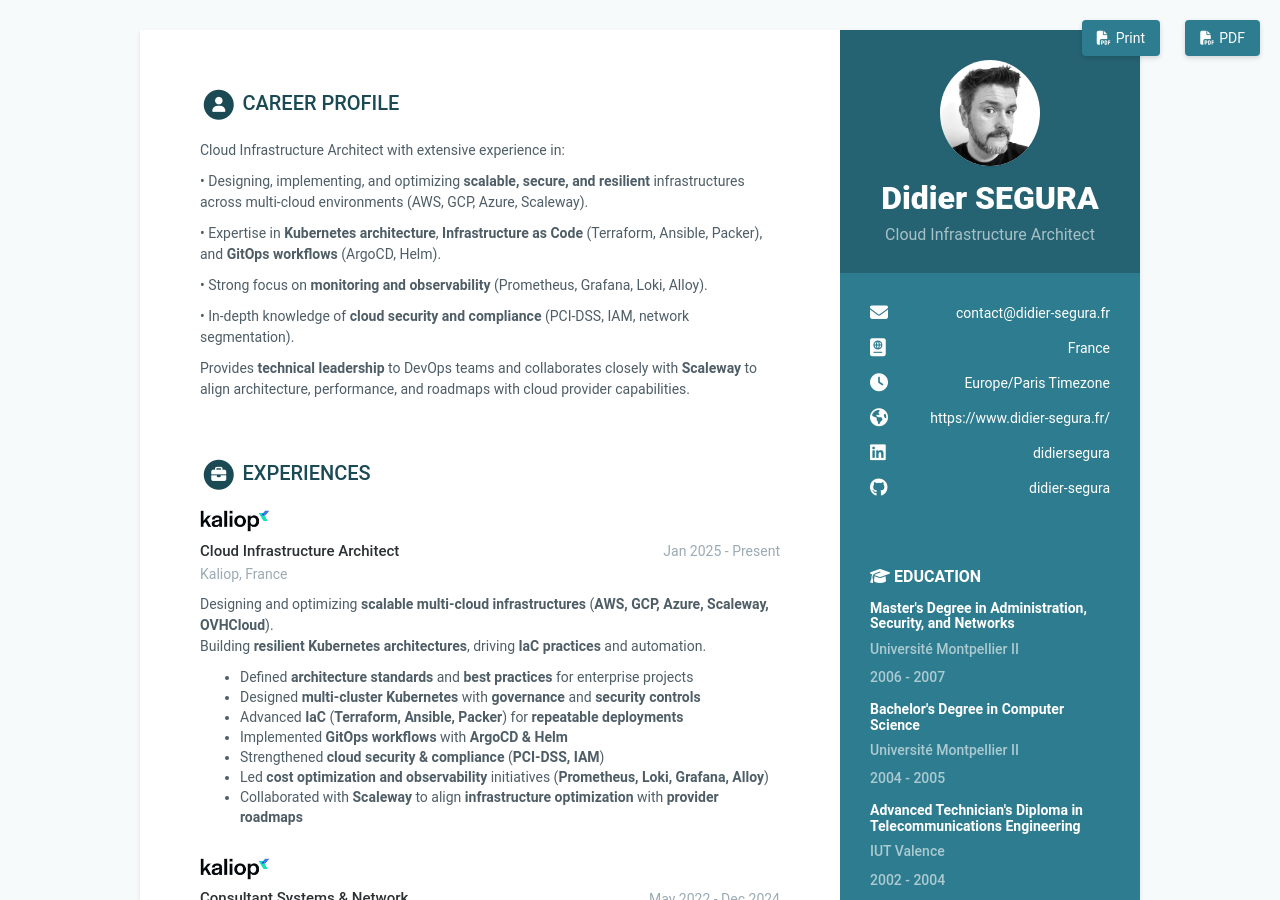
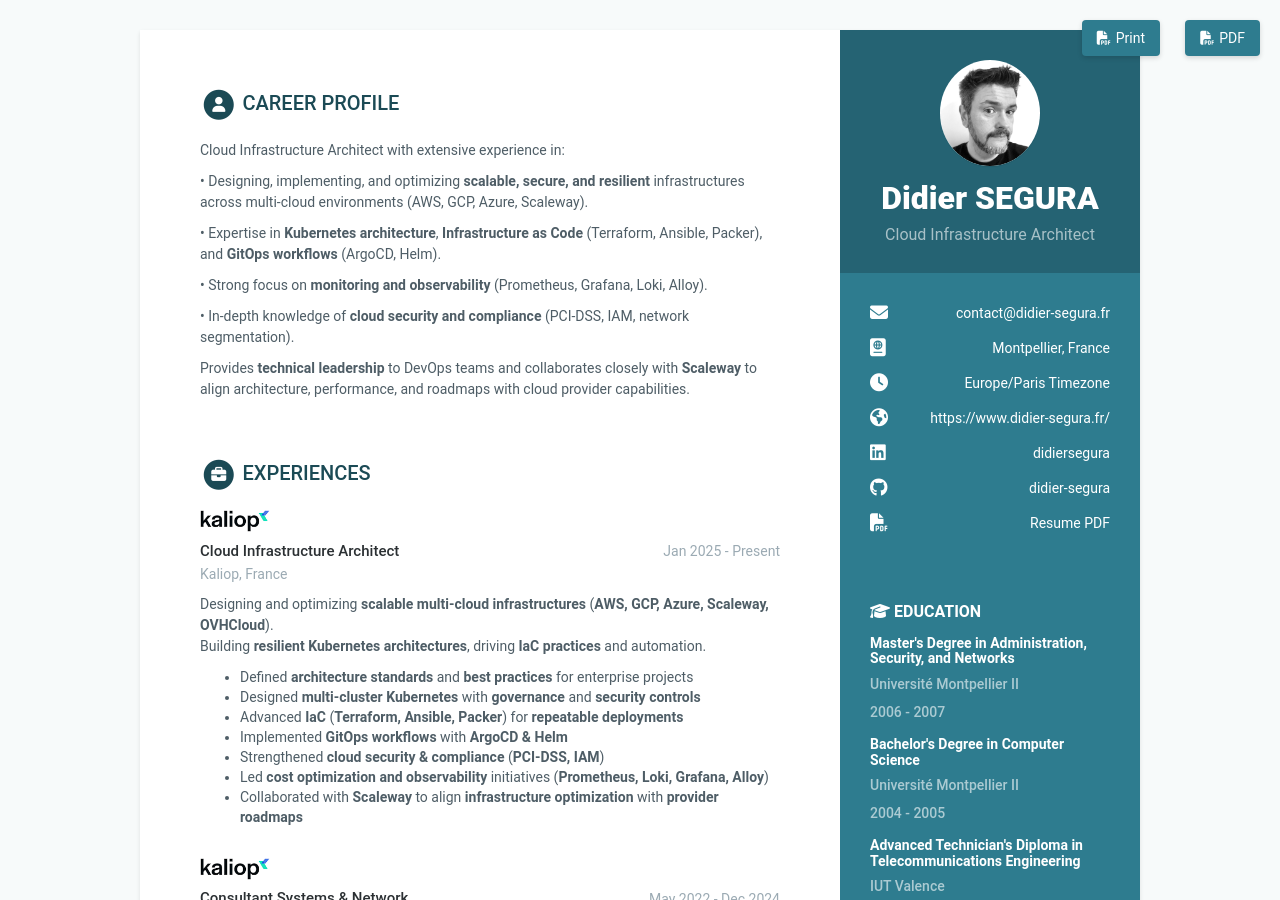
Before and after one commit to didier-segura/digital-cv, a Jekyll site: the page built from index.html, in a window 1280 px wide and 900 px high. Built offline with Jekyll 4.4.1, drawn with Linux system fonts in a browser that asks for light colours.

Commit message:
+ Update

```diff
--- a/_data/data.yml
+++ b/_data/data.yml
@@ -16,7 +16,7 @@ sidebar:
   email: contact@didier-segura.fr
   phone:
   timezone: Europe/Paris
-  citizenship: France
+  citizenship: Montpellier, France
   website: https://www.didier-segura.fr/
   linkedin: didiersegura
   xing:
@@ -32,7 +32,7 @@ sidebar:
   mastodon:
   hackerrank:
   leetcode:
-  pdf:
+  pdf: https://www.didier-segura.fr/assets/downloads/cv-didier-segura.pdf
 
   languages:
     title: '<i class="fas fa-language"></i> Languages'
```
